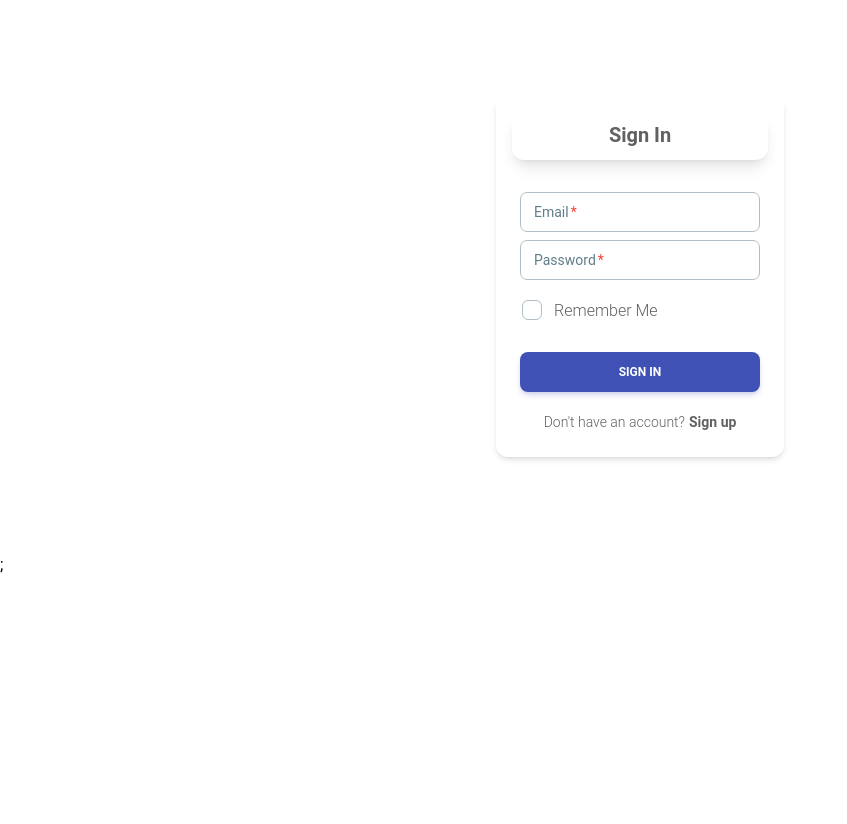
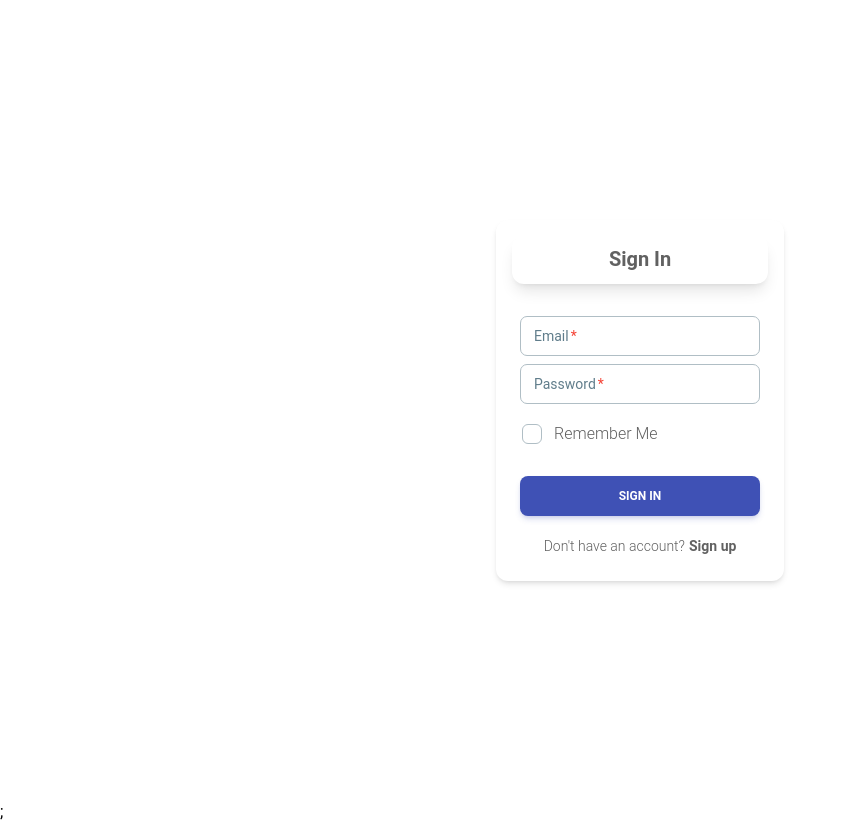
Before and after one commit to eric-muganga/SignalShift, a React (Vite) app in the folder signal shift/: page / in a window 1280 px wide. Shown: the whole page, without its empty margins (0-847 px from the left). Before the commit the page ends 800 px from the top, so only its background shows below. Built offline with nearby package versions, Linux system fonts and the light colour scheme; no server answers.

Commit message:
feat: update LoginForm layout structure

```diff
--- a/signal shift/src/components/auth/LoginForm.jsx
+++ b/signal shift/src/components/auth/LoginForm.jsx
@@ -58,7 +58,8 @@
   }
 
   return (
-    <div className="flex justify-center items-center">
+    <div className="flex justify-center items-center h-screen">
+      <div>
         <Card className="w-72 m-24">
           <CardHeader
             variant="gradient"
@@ -111,6 +112,7 @@
           </form>
         </Card>
       </div>
+    </div>
   );
 }
 
```
Lines whose indentation alone changed are shown as unchanged.
